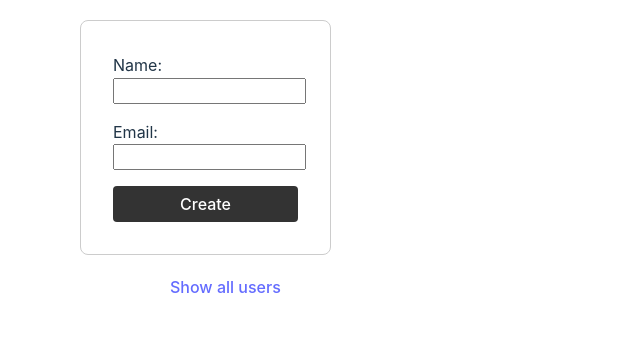
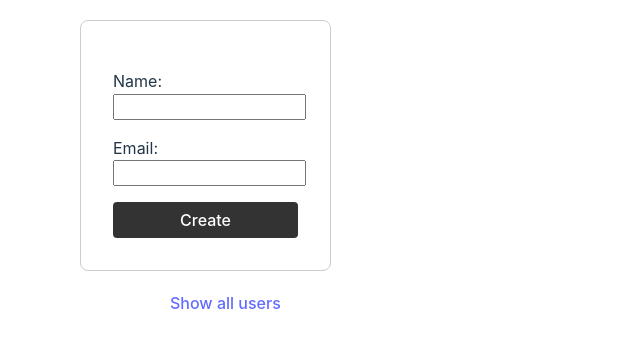
Before and after one commit to igoradastra/simple-cmr, a React (Vite) app: page /new-user in a window 1280 px wide. Shown: the top 348 px of the page, without its empty margins (0-640 px from the left). Built offline with nearby package versions, Linux system fonts and the light colour scheme.

Commit message:
feat: cusom component InputField

```diff
--- /dev/null
+++ b/src/components/InputField.tsx
@@ -0,0 +1,23 @@
+import { Control, Controller } from 'react-hook-form';
+
+type InputFieldProps = {
+  name: 'name' | 'email';
+  control: Control<{ name: string; email: string }>;
+  label: string;
+  type: string;
+};
+export const InputField = ({ name, control, label, type }: InputFieldProps) => (
+  <>
+    <label style={{ display: 'block', marginTop: '1rem' }}>{label}:</label>
+    <Controller
+      name={name}
+      control={control}
+      render={({ field, fieldState }) => (
+        <>
+          <input {...field} type={type} style={{ width: '100%', height: '20px' }} />
+          {fieldState.error && <p style={{ color: 'red', margin: '0 0 4px 0' }}>{fieldState.error.message}</p>}
+        </>
+      )}
+    />
+  </>
+);
--- a/src/pages/NewUser/NewUser.tsx
+++ b/src/pages/NewUser/NewUser.tsx
@@ -1,8 +1,9 @@
-import { useForm, Controller } from 'react-hook-form';
+import { useForm } from 'react-hook-form';
 import { useMutation } from '@tanstack/react-query';
 import { z } from 'zod';
 import { ApiError } from '../../errors/apiErrors';
 import { zodResolver } from '@hookform/resolvers/zod';
+import { InputField } from '../../components/InputField';
 
 const schema = z.object({
   name: z.string().min(1, 'Name is required'),
@@ -43,28 +44,8 @@ export const NewUser = () => {
         borderRadius: '8px',
       }}
     >
-      <label style={{ display: 'block' }}>Name:</label>
-      <Controller
-        name="name"
-        control={control}
-        render={({ field, fieldState }) => (
-          <>
-            <input {...field} type="text" style={{ width: '100%', height: '20px' }} />
-            {fieldState.error && <p style={{ color: 'red', margin: '0 0 4px 0' }}>{fieldState.error.message}</p>}
-          </>
-        )}
-      />
-      <label style={{ display: 'block', marginTop: '1rem' }}>Email:</label>
-      <Controller
-        name="email"
-        control={control}
-        render={({ field, fieldState }) => (
-          <>
-            <input {...field} type="email" style={{ width: '100%', height: '20px' }} />
-            {fieldState.error && <p style={{ color: 'red', margin: '0 0 4px 0' }}>{fieldState.error.message}</p>}
-          </>
-        )}
-      />
+      <InputField name="name" control={control} label="Name" type="text" />
+      <InputField name="email" control={control} label="Email" type="email" />
       <button
         type="submit"
         disabled={mutation.isPending}
```
